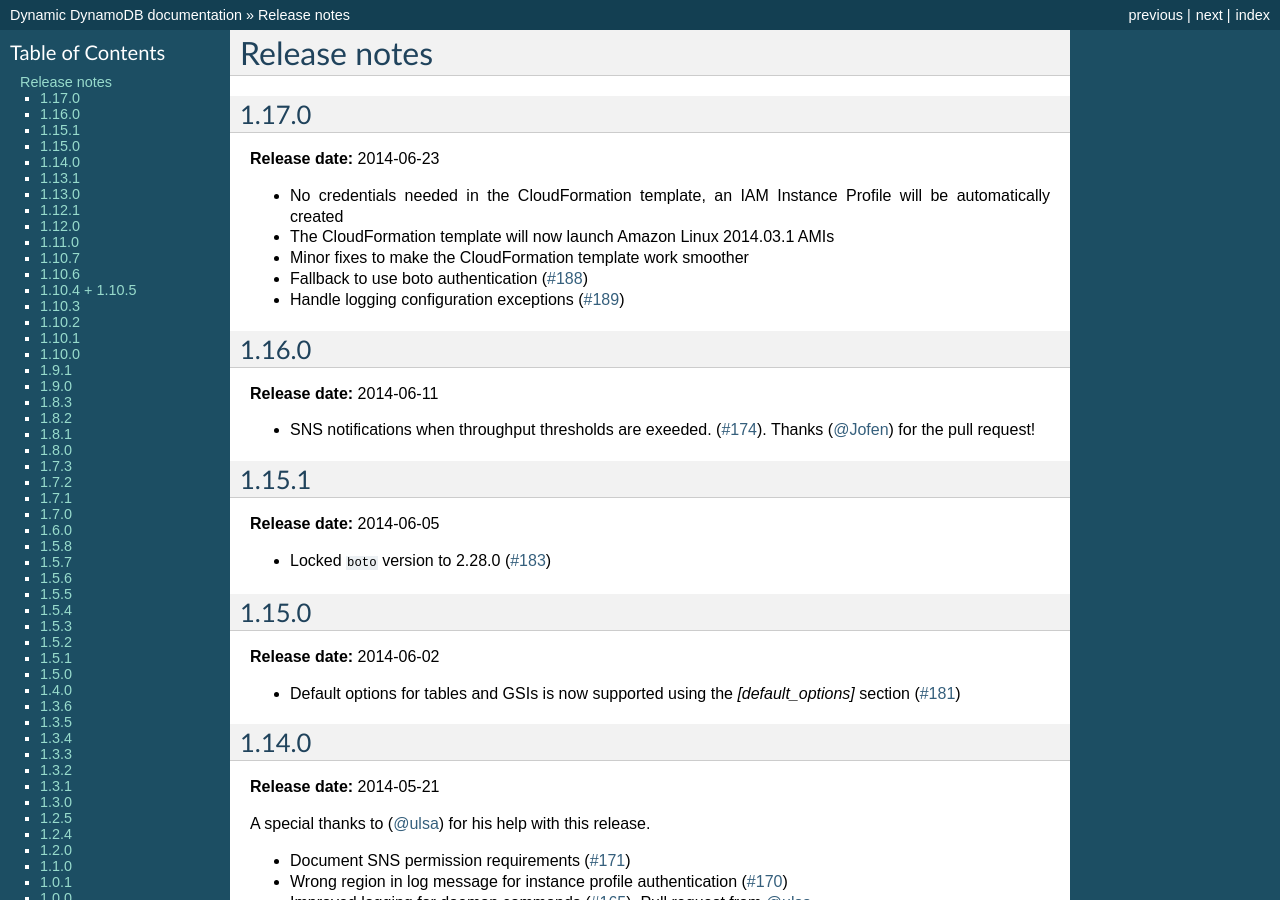
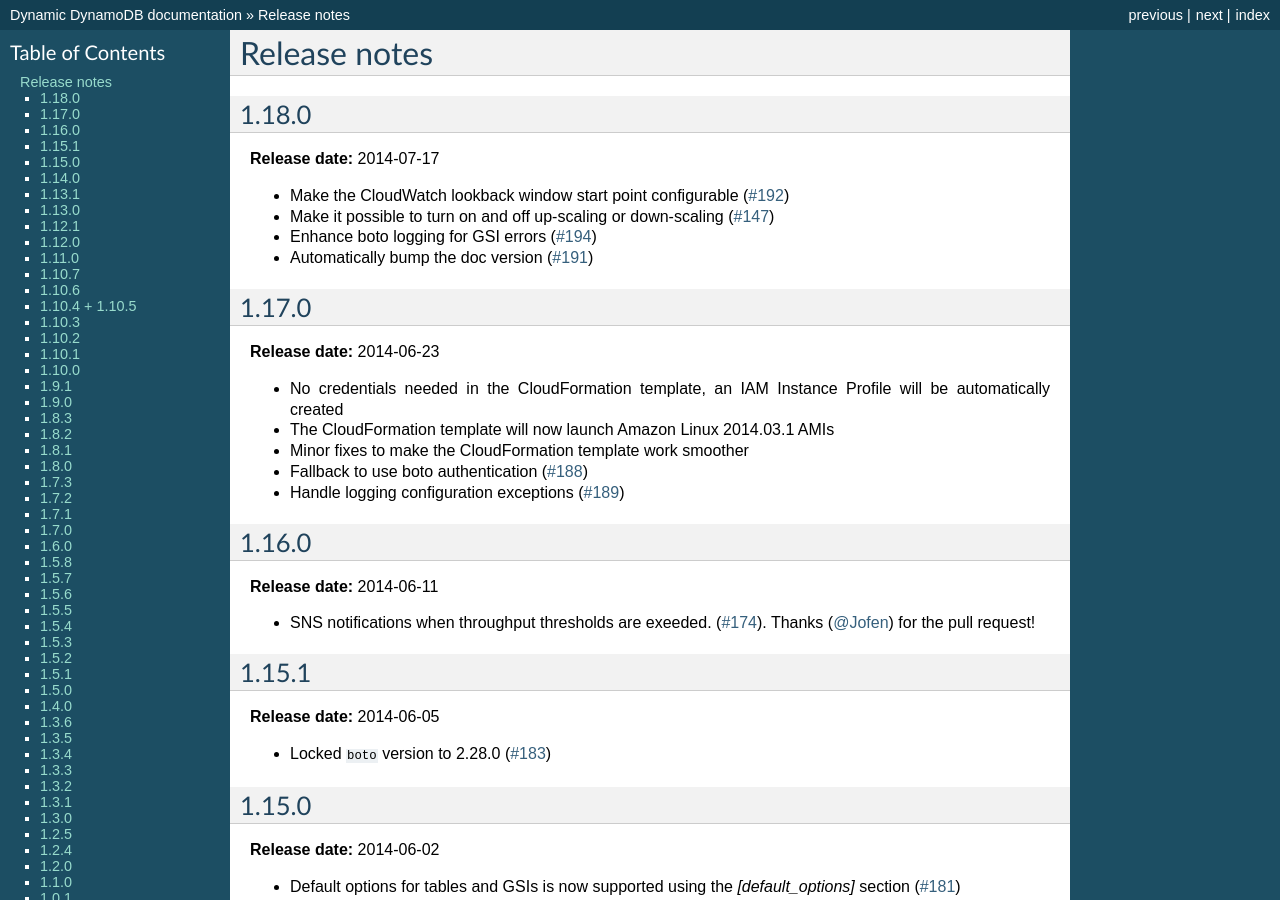
Before and after one commit to sebdah/dynamic-dynamodb, a Sphinx documentation site: the page built from docs/release_notes.rst, in a window 1280 px wide and 900 px high. Built offline with Sphinx 7.4.7, drawn with Linux system fonts in a browser that asks for light colours; the version number could not be read and is left out.

Commit message:
Updated release notes for 1.18.0

```diff
--- a/docs/release_notes.rst
+++ b/docs/release_notes.rst
@@ -1,5 +1,15 @@
 Release notes
 =============
+
+1.18.0
+------
+
+**Release date:** 2014-07-17
+
+- Make the CloudWatch lookback window start point configurable (`#192 <https://github.com/sebdah/dynamic-dynamodb/issues/192>`__)
+- Make it possible to turn on and off up-scaling or down-scaling (`#147 <https://github.com/sebdah/dynamic-dynamodb/issues/147>`__)
+- Enhance boto logging for GSI errors (`#194 <https://github.com/sebdah/dynamic-dynamodb/issues/194>`__)
+- Automatically bump the doc version (`#191 <https://github.com/sebdah/dynamic-dynamodb/issues/191>`__)
 
 1.17.0
 ------
```
